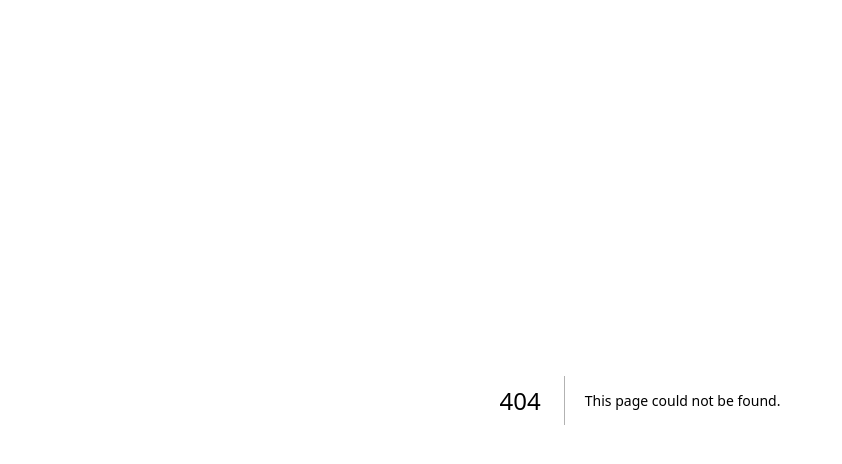
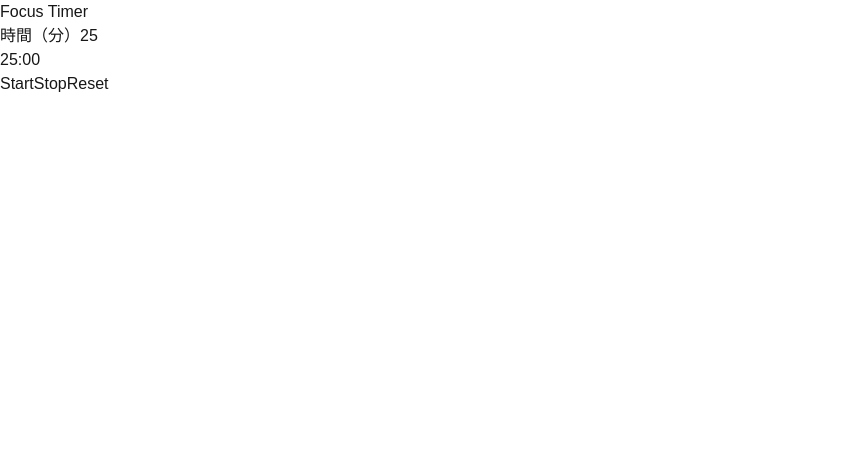
Before and after one commit to soso-0719/ai-study-grove, a Next.js app in the folder web/: page /timer in a window 1280 px wide. Before the commit this address had no page. Shown: the top 464 px of the page, without its empty margins (0-842 px from the left). Built offline with nearby package versions, Linux system fonts and the light colour scheme.

Commit message:
create pomotimer

```diff
--- /dev/null
+++ b/web/app/timer/page.tsx
@@ -0,0 +1,84 @@
+"use client";
+import { useState, useEffect, useRef } from "react";
+
+export default function TimerPage() {
+    // ユーザーが設定時間（分）
+    const [timeInput, setTimeInput] = useState("25");
+    // （秒）
+    const [timeLeft, setTimeLeft] = useState(25 * 60);
+    // タイマーが動いているか
+    const [isRunning, setIsRunning] = useState(false);
+    // setIntervalのID   useRefで作った変数には.currentのなかに格納される。
+    const timerIdRef = useRef<NodeJS.Timeout | null>(null);
+
+    // タイマーが0になったとき音を鳴らして止める
+    useEffect(function () {
+        if (timeLeft === 0 && isRunning) {
+            handleStop();
+            // ブラウザの標準機能で音を鳴らす
+            const audio = new Audio("https://www.soundjay.com/buttons/sounds/beep-01a.mp3");
+            audio.play();
+        }
+    }, [timeLeft]);
+
+    // ページを離れたときタイマーを止める
+    useEffect(function () {
+        return function () {
+            if (timerIdRef.current) clearInterval(timerIdRef.current);
+        };
+    }, []);
+
+    function handleStart() {
+        if (isRunning) return;
+        setIsRunning(true);
+        timerIdRef.current = setInterval(function () {
+            // timeLeftを1秒ずつ減らす
+            //今の値をprevにREACTが自動で代入してくれる
+            setTimeLeft(function (prev) { return prev - 1; });
+        }, 1000);
+
+    }
+
+    function handleStop() {
+        if (timerIdRef.current) clearInterval(timerIdRef.current);
+        setIsRunning(false);
+    }
+
+    function handleReset() {
+        handleStop();
+        // 入力した分数を秒に変換してリセット
+        setTimeLeft(Number(timeInput) * 60);
+    }
+
+    // 秒をMM:SS形式に変換する
+    const minutes = Math.floor(timeLeft / 60).toString().padStart(2, "0");
+    const seconds = (timeLeft % 60).toString().padStart(2, "0");
+
+    return (
+        <main>
+            <h1>Focus Timer</h1>
+
+            {/* 時間設定（タイマーが止まっているときだけ変更できる） */}
+            <div>
+                <label>時間（分）</label>
+                <input
+                    type="number"
+                    value={timeInput}
+                    onChange={function (e) {
+                        setTimeInput(e.target.value);
+                        setTimeLeft(Number(e.target.value) * 60);
+                    }}
+                    disabled={isRunning}
+                />
+            </div>
+
+            {/* タイマー表示 */}
+            <p>{minutes}:{seconds}</p>
+
+            {/* ボタン */}
+            <button onClick={handleStart} disabled={isRunning}>Start</button>
+            <button onClick={handleStop} disabled={!isRunning}>Stop</button>
+            <button onClick={handleReset}>Reset</button>
+        </main>
+    );
+}
```
Also changed, not shown: web/app/timer/page.txt (added), web/app/新しいフォルダー/page.txt (added).
